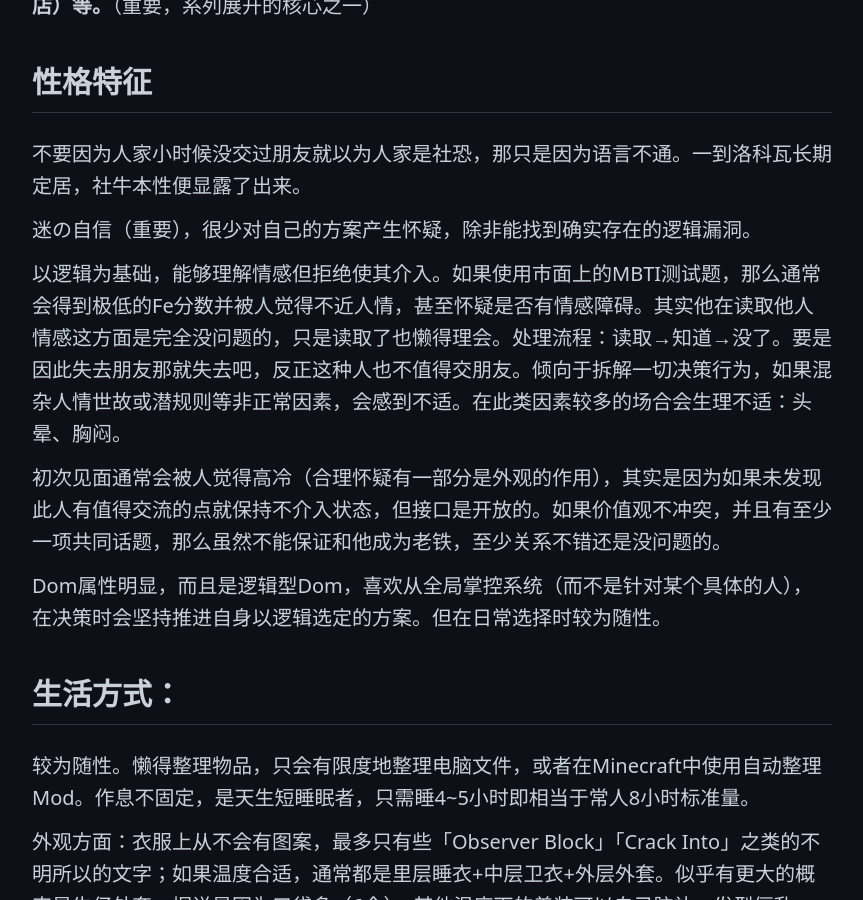
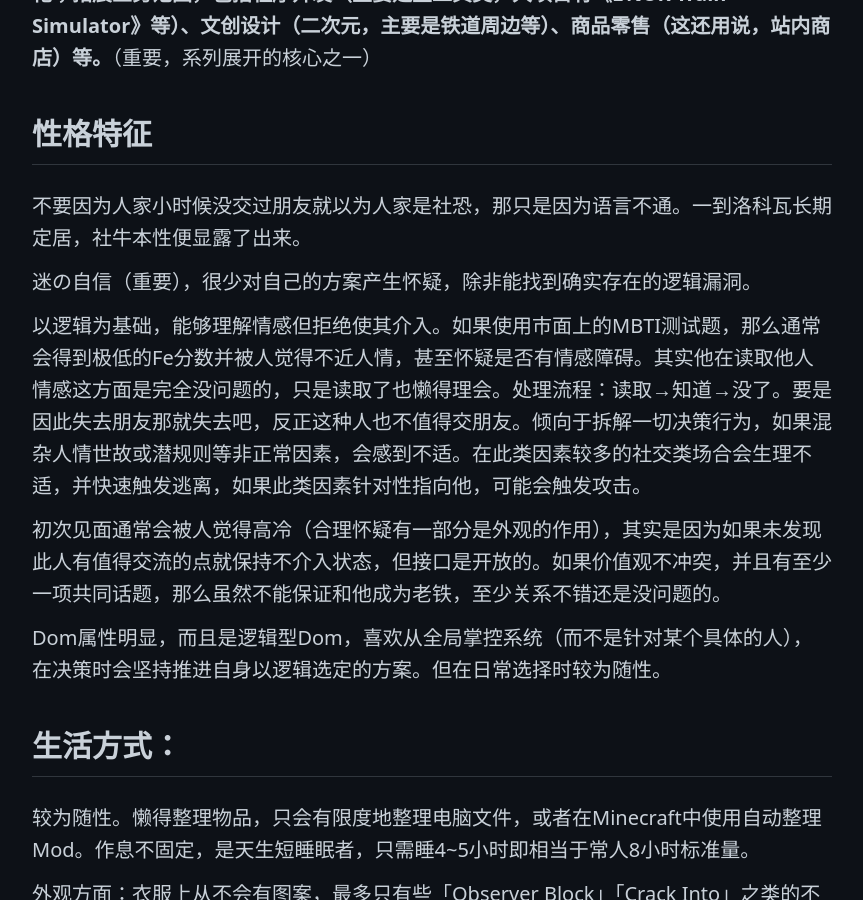
Before and after one commit to IlyaYezelovsky/lokova.org, a Jekyll site: the page built from fic/char/ilya.md, in a window 1280 px wide and 900 px high, scrolled down 1935 px. Shown: the whole window, without its empty margins (208-1071 px from the left). Built offline with Jekyll 4.4.1, drawn with Linux system fonts in a browser that asks for light colours; comment, search, counter and statistics services are not loaded.

Commit message:
Update ilya.md

```diff
--- a/fic/char/ilya.md
+++ b/fic/char/ilya.md
@@ -28,7 +28,7 @@ UUID：`082271c3-52cc-4499-a3bc-69ff19c62416`<br>
 * **阵营九宫格：**混乱中立
 * **CP：**[苏珊琳娜](/fic/char/susanlynna)
 
-##背景
+## 背景
 
 Z15年6月11日出生于俄罗斯伊尔库茨克一理工家庭（父亲是化工厂管理人员，母亲是机械厂高级工程师）。2个月后，全家迁往莫斯科。
 
@@ -48,7 +48,7 @@ Z24年1月8日，伊利亚的妹妹安妮塔出生于德国法兰克福。
 
 迷の自信（重要），很少对自己的方案产生怀疑，除非能找到确实存在的逻辑漏洞。
 
-以逻辑为基础，能够理解情感但拒绝使其介入。如果使用市面上的MBTI测试题，那么通常会得到极低的Fe分数并被人觉得不近人情，甚至怀疑是否有情感障碍。其实他在读取他人情感这方面是完全没问题的，只是读取了也懒得理会。处理流程：读取→知道→没了。要是因此失去朋友那就失去吧，反正这种人也不值得交朋友。倾向于拆解一切决策行为，如果混杂人情世故或潜规则等非正常因素，会感到不适。在此类因素较多的场合会生理不适：头晕、胸闷。
+以逻辑为基础，能够理解情感但拒绝使其介入。如果使用市面上的MBTI测试题，那么通常会得到极低的Fe分数并被人觉得不近人情，甚至怀疑是否有情感障碍。其实他在读取他人情感这方面是完全没问题的，只是读取了也懒得理会。处理流程：读取→知道→没了。要是因此失去朋友那就失去吧，反正这种人也不值得交朋友。倾向于拆解一切决策行为，如果混杂人情世故或潜规则等非正常因素，会感到不适。在此类因素较多的社交类场合会生理不适，并快速触发逃离，如果此类因素针对性指向他，可能会触发攻击。
 
 初次见面通常会被人觉得高冷（合理怀疑有一部分是外观的作用），其实是因为如果未发现此人有值得交流的点就保持不介入状态，但接口是开放的。如果价值观不冲突，并且有至少一项共同话题，那么虽然不能保证和他成为老铁，至少关系不错还是没问题的。
 
```
